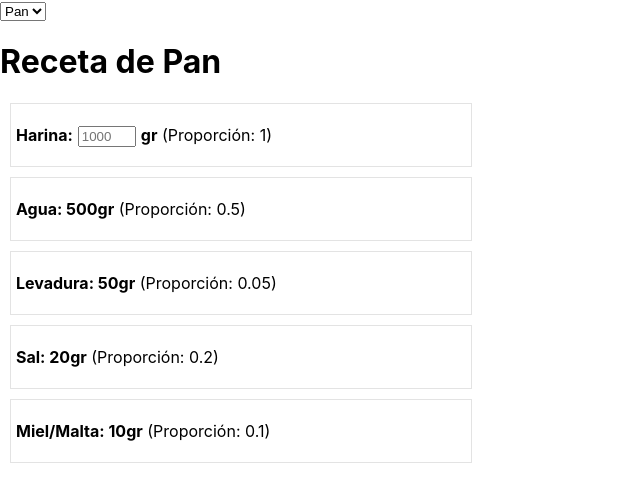
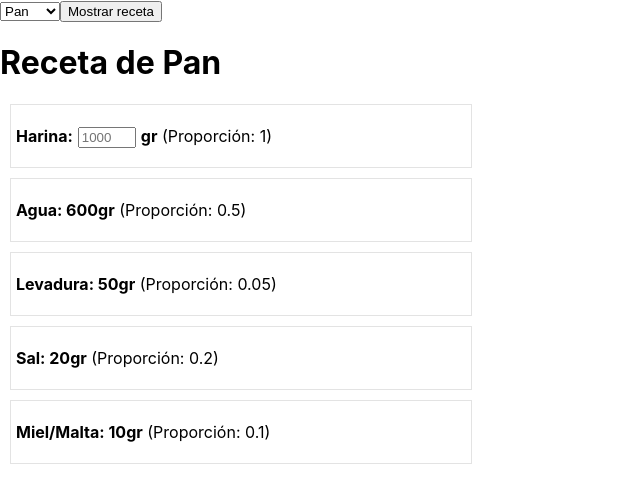
Before and after one commit to eitanlab/receta-pan, a React (Create React App) app: page / in a window 1280 px wide. Shown: the top 502 px of the page, without its empty margins (0-640 px from the left). Built offline with nearby package versions, Linux system fonts and the light colour scheme.

Commit message:
Agrego funcionalidad elegir receta

```diff
--- a/src/App.js
+++ b/src/App.js
@@ -4,35 +4,68 @@ import Titulo from './components/titulo/titulo';
 import Ingredientes from './components/ingredientes/ingredientes';
 import SearchBar from './components/searchbar/searchbar';
 
-const receta = {
+const receta1 = {
+        id: 1,
         nombre: 'Pan',
         ingredientes: [
-            {id: 1, principal: true, ingrediente: 'Harina', cantidad: 1000, proporcion: 1},
-            {id: 2, principal: false, ingrediente: 'Agua', cantidad: 500, proporcion: 0.5},
-            {id: 3, principal: false, ingrediente: 'Levadura', cantidad: 50, proporcion: 0.05},
-            {id: 4, principal: false, ingrediente: 'Sal', cantidad: 20, proporcion: 0.2},
-            {id: 5, principal: false, ingrediente: 'Miel/Malta', cantidad: 10, proporcion: 0.1}
+            {id: 1, principal: true, nombre: 'Harina', cantidad: 1000, proporcion: 1},
+            {id: 2, principal: false, nombre: 'Agua', cantidad: 600, proporcion: 0.5},
+            {id: 3, principal: false, nombre: 'Levadura', cantidad: 50, proporcion: 0.05},
+            {id: 4, principal: false, nombre: 'Sal', cantidad: 20, proporcion: 0.2},
+            {id: 5, principal: false, nombre: 'Miel/Malta', cantidad: 10, proporcion: 0.1}
         ]
-    }
+}
+const receta2 = {
+        id: 2,
+        nombre: 'Pizza',
+        ingredientes: [
+            {id: 1, principal: true, nombre: 'Harina', cantidad: 1000, proporcion: 1},
+            {id: 2, principal: false, nombre: 'Agua', cantidad: 500, proporcion: 0.5},
+            {id: 3, principal: false, nombre: 'Levadura', cantidad: 50, proporcion: 0.05},
+            {id: 4, principal: false, nombre: 'Sal', cantidad: 20, proporcion: 0.2},
+            {id: 5, principal: false, nombre: 'Miel/Malta', cantidad: 10, proporcion: 0.1}
+        ]
+}
+const receta3 = {
+        id: 3,
+        nombre: 'Scons',
+        ingredientes: [
+            {id: 1, principal: true, nombre: 'Harina', cantidad: 450, proporcion: 1},
+            {id: 2, principal: false, nombre: 'Agua', cantidad: 500, proporcion: 0.5},
+            {id: 3, principal: false, nombre: 'Levadura', cantidad: 50, proporcion: 0.05},
+            {id: 4, principal: false, nombre: 'Sal', cantidad: 20, proporcion: 0.2},
+            {id: 5, principal: false, nombre: 'Miel/Malta', cantidad: 10, proporcion: 0.1},
+            {id: 6, principal: false, nombre: 'Manteca', cantidad: 45, proporcion: 0.1}
+        ]
+}
 
-const recetas = [receta, receta, receta]
+const recetas = [receta1, receta2, receta3]
 
 class App extends React.Component {
     constructor(props) {
         super(props);
 
         this.state = {
-            recetas: recetas
+            recetas: recetas,
+            recetaElegida: 0
         }
+        this.buscarReceta = this.buscarReceta.bind(this);
     }
 
+    buscarReceta(idReceta) {
+        console.log('idReceta recibido desde searchbar: ' + idReceta);
+        console.log(typeof idReceta);
+        const index = this.state.recetas.findIndex(item => item.id === idReceta );
+        this.setState({recetaElegida: index})
+        console.log('Index encontrado: ' + index);
+    }
     render() {
         return (
             <div>
                 <header>
-                    <SearchBar recetas={this.state.recetas}/>
-                    <Titulo titulo={this.state.recetas[0].nombre} />
-                    <Ingredientes ingredientes={this.state.recetas[0].ingredientes}  />
+                    <SearchBar buscarReceta={this.buscarReceta} recetas={this.state.recetas}/>
+                    <Titulo titulo={this.state.recetas[this.state.recetaElegida].nombre} />
+                    <Ingredientes ingredientes={this.state.recetas[this.state.recetaElegida].ingredientes}  />
                 </header>
             </div>
         );
--- a/src/components/ingrediente/ingrediente.js
+++ b/src/components/ingrediente/ingrediente.js
@@ -2,14 +2,14 @@ import React from 'react';
 import './ingrediente.css'
 
 const Ingrediente = (props) => {
-	const itemPrincipal = <input placeholder={props.cantidad} onChange={props.handleChange} />
-	const itemSecundario = <span> {props.cantidad}</span>;
+	const itemPrincipal = <input placeholder={props.ingrediente.cantidad} onChange={props.handleChange} />
+	const itemSecundario = <span> {props.ingrediente.cantidad}</span>;
 
 	return (
 		<div className="Ingrediente">
-		<p className="titulo"><b>{props.ingrediente}: </b></p>
-		<b>{props.principal ? itemPrincipal : itemSecundario}</b>
-		<span><b>gr</b> (Proporción: {props.proporcion})</span>
+		<p className="titulo"><b>{props.ingrediente.nombre}: </b></p>
+		<b>{props.ingrediente.principal ? itemPrincipal : itemSecundario}</b>
+		<span><b>gr</b> (Proporción: {props.ingrediente.proporcion})</span>
 		</div>
 	);
 }
--- a/src/components/ingredientes/ingredientes.js
+++ b/src/components/ingredientes/ingredientes.js
@@ -14,7 +14,6 @@ class Ingredientes extends React.Component {
 
     cambiarCantidades(nuevaCant) {
             const ingredientesToUpdate = this.state.ingredientes;
-        	const cantOriginal = this.state.ingredientes[0].cantidad;
             console.log(ingredientesToUpdate);
             console.log(`Nueva cant harina: ${nuevaCant}`);
 
@@ -38,7 +37,7 @@ class Ingredientes extends React.Component {
 			<div className="listaIngredientes">
 			  {
 			  	this.props.ingredientes.map((ingrediente) => {
-			  		return <Ingrediente principal={ingrediente.principal} key={ingrediente.id} handleChange={this.handleChange} ingrediente={ingrediente.ingrediente} cantidad={ingrediente.cantidad} proporcion={ingrediente.proporcion} />;
+			  		return <Ingrediente ingrediente={ingrediente} handleChange={this.handleChange} />;
 			  	})
 			  }
 			</div>
--- a/src/components/searchbar/searchbar.js
+++ b/src/components/searchbar/searchbar.js
@@ -6,33 +6,39 @@ class SearchBar extends React.Component {
     	super(props);
 
     	this.state = {
-    		receta: ''
+    		receta: '',
+    		value: 1
     	}
-    	this.renderReceta = this.renderReceta.bind(this);
-    	this.handleSearch = this.handleSearch.bind(this);
+    	this.handleOnChange = this.handleOnChange.bind(this);
+    	this.handleOnClick = this.handleOnClick.bind(this);
     	this.renderListadoRecetas = this.renderListadoRecetas.bind(this);
+
   	}
   	renderListadoRecetas(){
   		return this.props.recetas.map( item => {
-  			return <option value={item.nombre}>{item.nombre}</option>;
+  			return <option value={item.id}>{item.nombre}</option>;
   		});
 	}
-	handleSearch(event) {
-		this.props.buscarReceta(this.state.receta);
+	handleOnChange(event) {
+		this.setState({value: parseInt(event.target.value)});
 		event.preventDefault();
 	}
-	renderReceta(){
-			return <ingredientes />
+	handleOnClick(event) {
+		event.preventDefault();
+		//console.log('searchbar state value: ' + this.state.value);
+		this.props.buscarReceta(this.state.value);
 	}
+
 
 	render(){
 
 		return(
 			<div className="SearchBar">
 			  <div className="SearchBar-recetas">
-			    <select options="" onChange={this.handleSearch}>
+			    <select value={this.state.value} onChange={this.handleOnChange}>
 			    	{this.renderListadoRecetas()}
 			    </select>
+			    <button type="button" onClick={this.handleOnClick}>Mostrar receta</button>
 			  </div>
 			</div>
 		);
```
